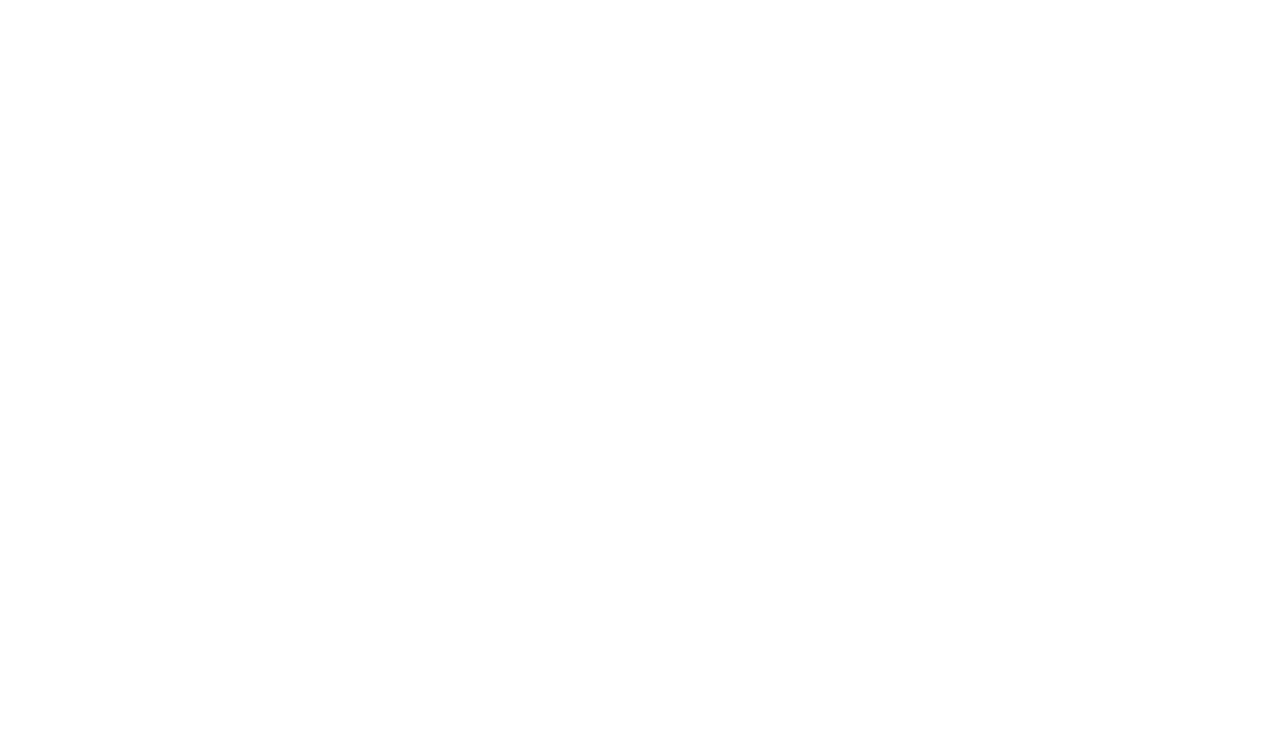
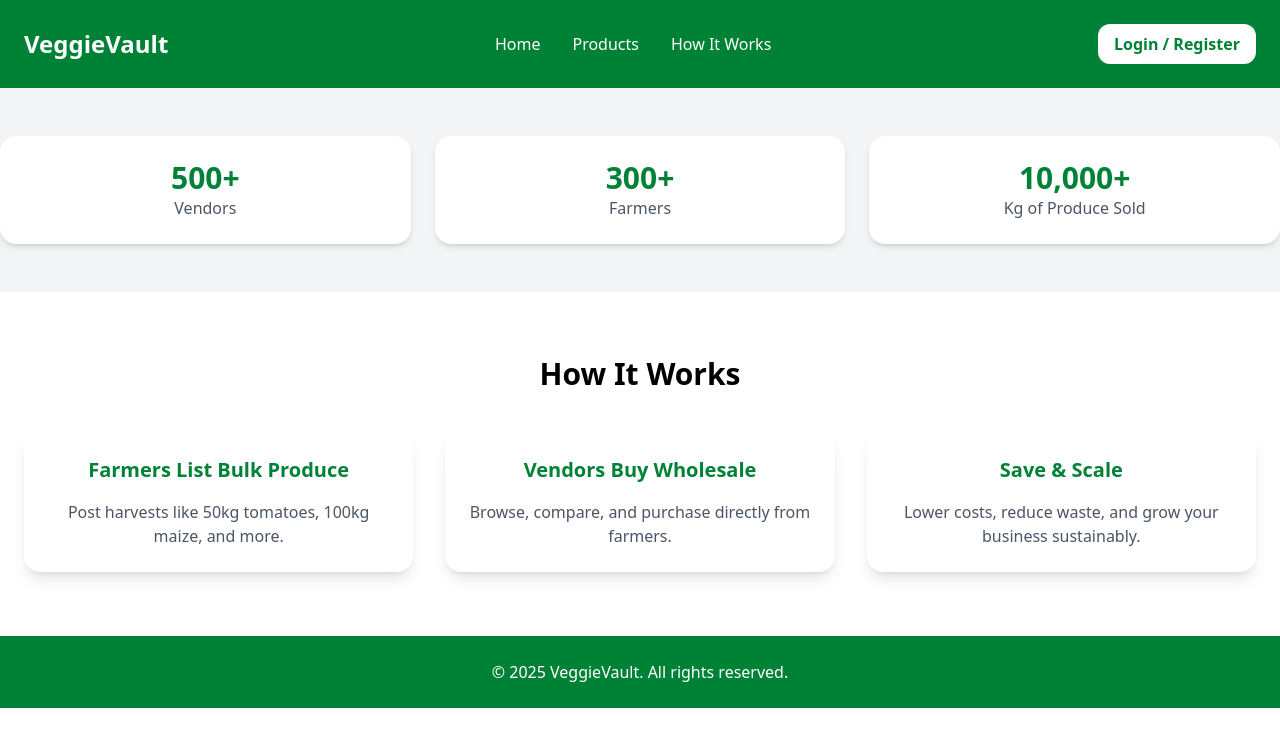
Before and after one commit to Nevv254/Veggie_Vault, a React (Vite) app: page / in a window 1280 px wide. Shown: the top 746 px of the page. Built offline with nearby package versions, Linux system fonts and the light colour scheme.

Commit message:
add a product card page

```diff
--- a/src/App.jsx
+++ b/src/App.jsx
@@ -1,13 +1,13 @@
-import './App.css'
-
-function App() {
+import { BrowserRouter as Router, Routes, Route } from "react-router-dom";
+import Home from "./pages/HomePage";
 
 
+export default function App() {
   return (
-    <>
-
-    </>
-  )
+    <Router>
+      <Routes>
+        <Route path="/" element={<Home />} />
+      </Routes>
+    </Router>
+  );
 }
-
-export default App
--- /dev/null
+++ b/src/components/ProductCard.jsx
@@ -0,0 +1,13 @@
+export default function ProductCard({ product }) {
+  return (
+    <div className="bg-white rounded-2xl shadow-md p-4 text-center hover:shadow-lg transition">
+      <img src={product.image} alt={product.name} className="w-full h-40 object-cover rounded-xl mb-4" />
+      <h3 className="text-xl font-semibold">{product.name}</h3>
+      <p className="text-green-700 font-bold">{product.price} / kg</p>
+      <p className="text-gray-500 text-sm">Min Order: {product.minQty} kg</p>
+      <button className="mt-3 bg-green-700 text-white px-4 py-2 rounded-xl hover:bg-green-800">
+        View Details
+      </button>
+    </div>
+  );
+}
--- /dev/null
+++ b/src/pages/HomePage.jsx
@@ -0,0 +1,17 @@
+
+import Hero from "../components/Hero";
+import Stats from "../components/Stats";
+import HowItWorks from "../components/HowItWorks";
+import Footer from "../components/Footer";
+
+export default function Home() {
+  return (
+    <div className="min-h-screen flex flex-col">
+
+      <Hero />
+      <Stats />
+      <HowItWorks />
+      <Footer />
+    </div>
+  );
+}
```
